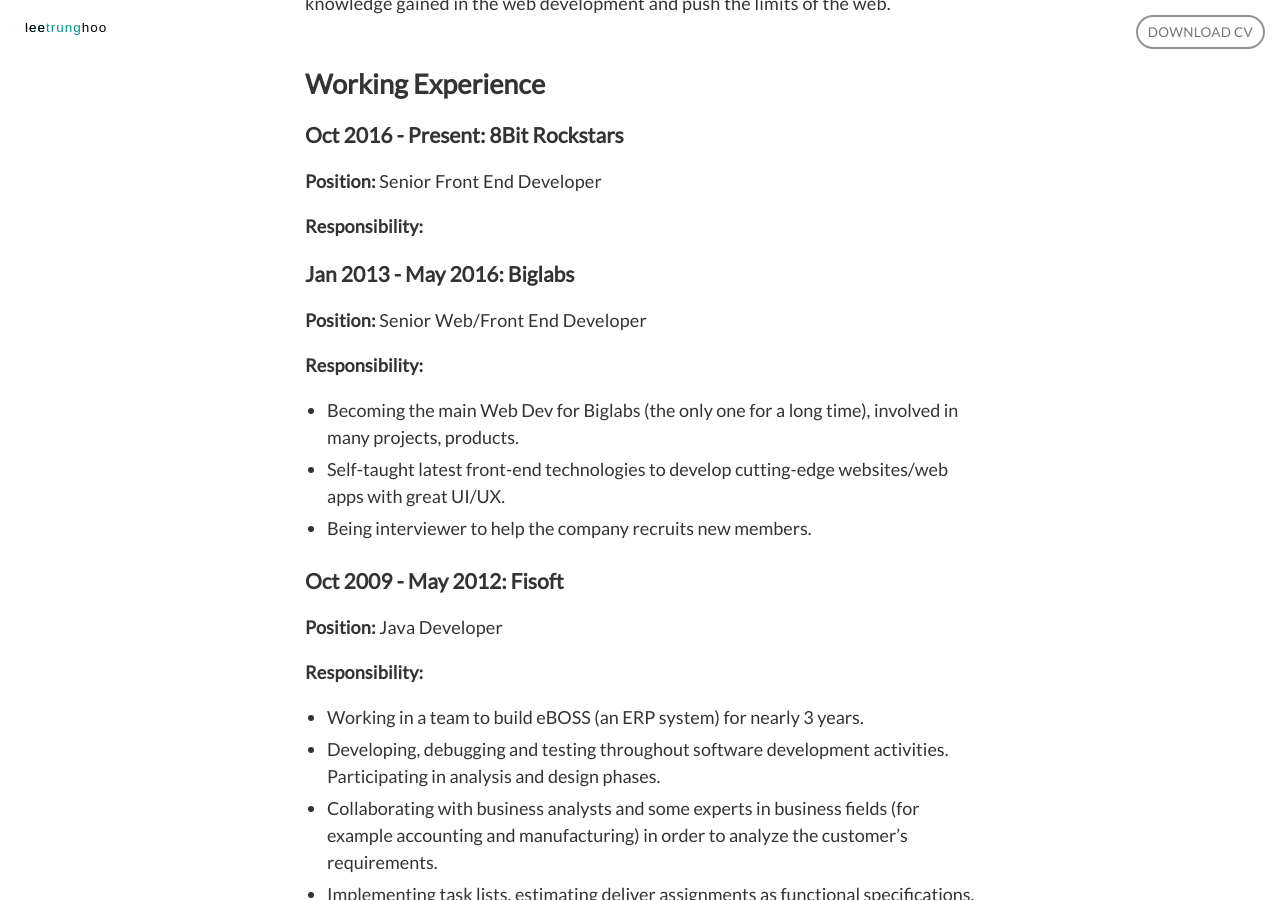
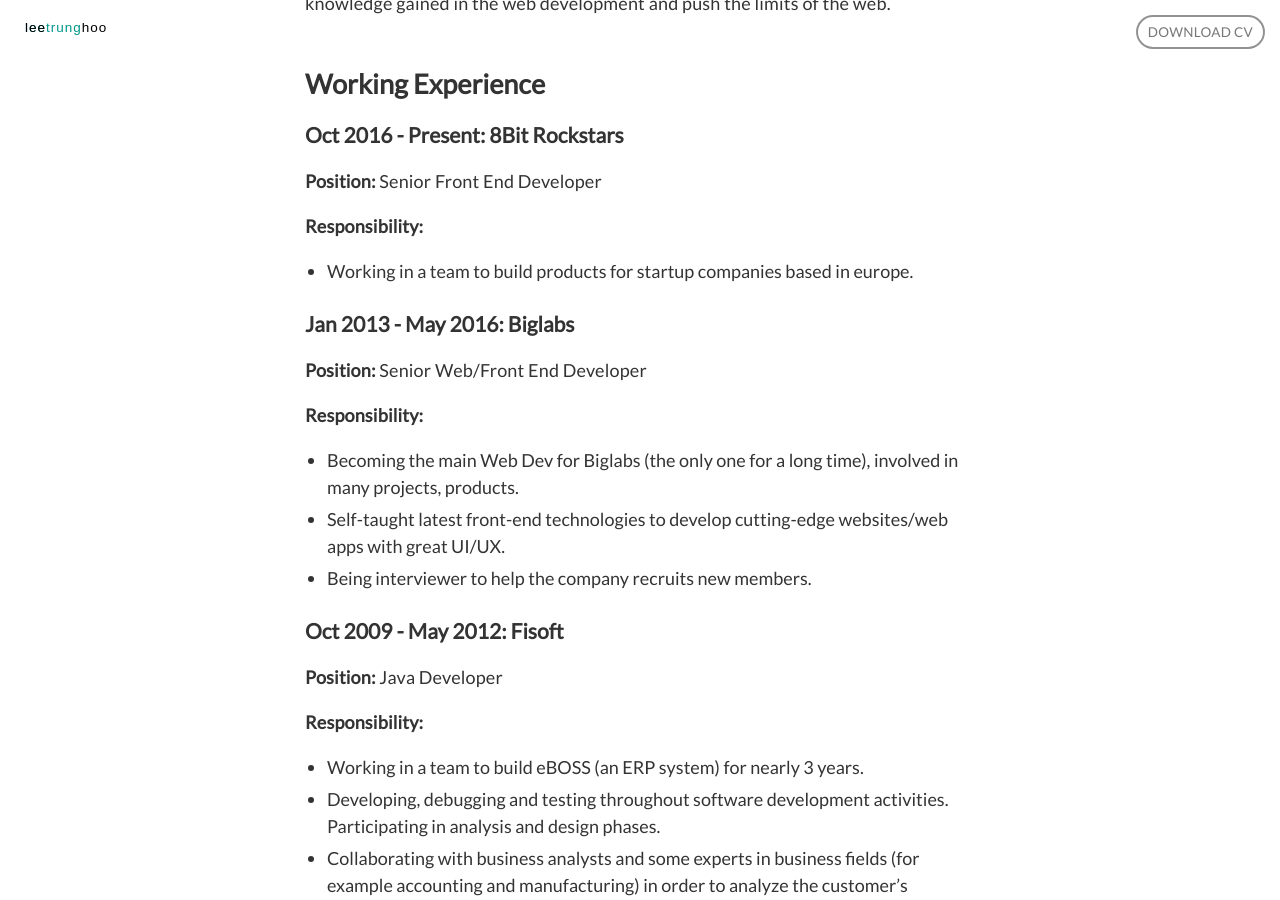
Before and after one commit to leetrunghoo/leetrunghoo.github.io, a Jekyll site: the page built from cv/index.md, in a window 1280 px wide and 900 px high, scrolled down 640 px. Built offline with Jekyll 4.4.1, drawn with Linux system fonts in a browser that asks for light colours; nearby versions of some CDN libraries; some web fonts are replaced; comment, search, counter and statistics services are not loaded.

Commit message:
update CV

```diff
--- a/_data/cv.yml
+++ b/_data/cv.yml
@@ -54,6 +54,7 @@ works:
   position: Senior Front End Developer
   time: Oct 2016 - Present
   description:
+  - Working in a team to build products for startup companies based in europe.
 - company: Biglabs
   position: Senior Web/Front End Developer
   time: Jan 2013 - May 2016
```
